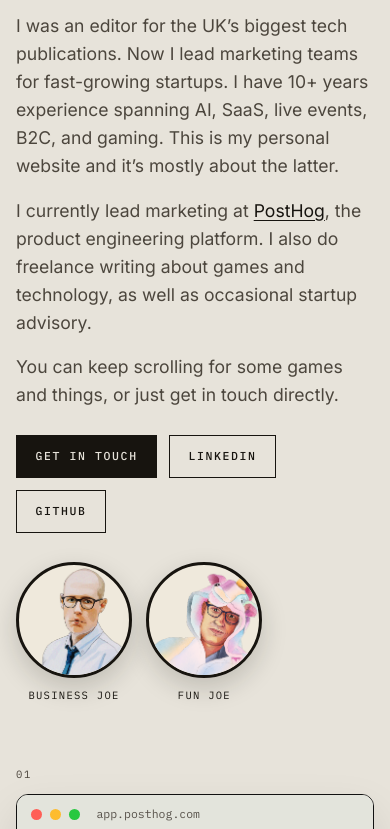
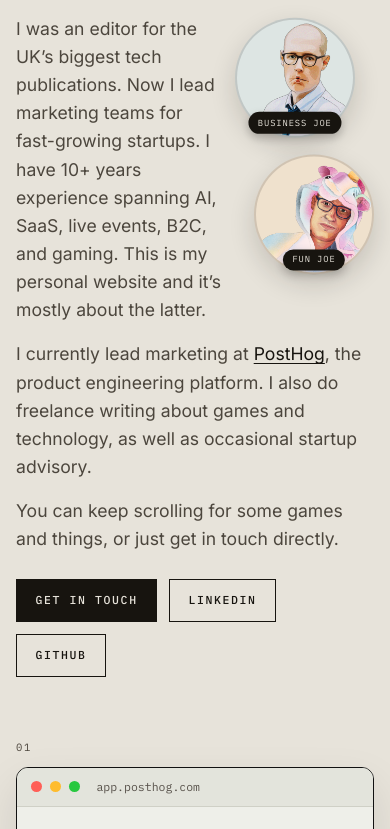
Before and after one commit to joethreepwood/joemartin-work, a plain HTML site: page index.html in a window 390 px wide. Shown: the part 212-1041 px from the top of the page. Drawn offline with nearby package versions, Linux system fonts and the light colour scheme; a web font is replaced by a local one.

Commit message:
Hero: floating-bubble headshots (stacked/staggered, circular text-wrap via shape-outside, bob+hover, tinted bgs, lighter borders); fix Paint mobile canvas collapse; drop undefined --ink-2

```diff
--- a/index.html
+++ b/index.html
@@ -51,9 +51,17 @@
 
   <!-- ===================== HERO ===================== -->
   <header class="hero">
-    <div class="hero__text">
-      <span class="hero__kick">Marketing for startups · recovering journalist</span>
-      <h1 class="hero__title">Hi, I&rsquo;m <em>Joe.</em></h1>
+    <span class="hero__kick">Marketing for startups · recovering journalist</span>
+    <h1 class="hero__title">Hi, I&rsquo;m <em>Joe.</em></h1>
+    <div class="hero__body">
+      <figure class="face face--business">
+        <img src="images/joe-business.png" alt="Illustrated portrait of Joe Martin in a shirt and tie">
+        <figcaption>Business Joe</figcaption>
+      </figure>
+      <figure class="face face--fun">
+        <img src="images/joe-fun.png" alt="Illustrated portrait of Joe Martin wearing a unicorn onesie">
+        <figcaption>Fun Joe</figcaption>
+      </figure>
       <p>
         I was an editor for the UK&rsquo;s biggest tech publications. Now I lead
         marketing teams for fast-growing startups. I have 10+ years experience
@@ -75,16 +83,6 @@
         <a class="btn" href="https://www.linkedin.com/in/joemartinwords/" target="_blank" rel="noopener">LinkedIn</a>
         <a class="btn" href="https://github.com/joethreepwood" target="_blank" rel="noopener">GitHub</a>
       </nav>
-    </div>
-    <div class="hero__faces">
-      <figure class="face">
-        <img src="images/joe-business.png" alt="Illustrated portrait of Joe Martin in a shirt and tie">
-        <figcaption>Business Joe</figcaption>
-      </figure>
-      <figure class="face">
-        <img src="images/joe-fun.png" alt="Illustrated portrait of Joe Martin wearing a unicorn onesie">
-        <figcaption>Fun Joe</figcaption>
-      </figure>
     </div>
   </header>
 
--- a/style.css
+++ b/style.css
@@ -44,18 +44,35 @@
       border:1px solid var(--ink);padding:.5rem .85rem;text-decoration:none;background:var(--ink);color:var(--paper);transition:opacity .15s;}
 .tbtn:hover{opacity:.85;}
 
-.hero{padding-top:clamp(2.5rem,6vw,4.5rem);padding-bottom:1.5rem;
-      display:grid;grid-template-columns:1.55fr .9fr;gap:clamp(1.5rem,4vw,3rem);align-items:start;}
+.hero{padding-top:clamp(2.5rem,6vw,4.5rem);padding-bottom:1.5rem;}
 .hero__kick{font-family:var(--mono);font-size:.68rem;letter-spacing:.16em;text-transform:uppercase;color:var(--soft);}
-.hero__title{font-family:var(--serif);font-size:clamp(2.8rem,8vw,5rem);margin:.3rem 0 1.2rem;line-height:1.02;letter-spacing:-.01em;}
+.hero__title{font-family:var(--serif);font-size:clamp(2.8rem,8vw,5rem);margin:.3rem 0 1.4rem;line-height:1.02;letter-spacing:-.01em;}
 .hero__title em{font-style:italic;}
-.hero__text p{max-width:56ch;font-size:1.1rem;color:var(--soft);margin:0 0 1rem;}
-.hero__text p a{color:var(--ink);text-underline-offset:3px;}
-.hero__faces{display:flex;gap:clamp(.9rem,2.5vw,1.6rem);justify-content:center;padding-top:.3rem;}
-.hero__faces .face{margin:0;text-align:center;}
-.hero__faces img{width:clamp(116px,13vw,164px);aspect-ratio:1;border-radius:50%;object-fit:cover;object-position:center 28%;
-      border:3px solid var(--ink);background:#efe9dc;box-shadow:0 10px 26px rgba(23,20,15,.18);}
-.hero__faces figcaption{margin-top:.6rem;font-family:var(--mono);font-size:.66rem;letter-spacing:.12em;text-transform:uppercase;color:var(--ink-2);}
+.hero__body{max-width:44rem;}
+.hero__body p{font-size:1.1rem;color:var(--soft);margin:0 0 1rem;}
+.hero__body p a{color:var(--ink);text-underline-offset:3px;}
+.hero__body .btns{clear:both;}
+
+/* floating bubble headshots — text wraps around the circular crop */
+.face{float:right;clear:right;position:relative;
+      width:clamp(130px,14vw,168px);height:clamp(130px,14vw,168px);
+      margin:.4rem 0 1.1rem 1.4rem;
+      shape-outside:circle(52%);shape-margin:14px;
+      animation:bob 6.5s ease-in-out infinite;}
+.face--business{margin-right:3.2rem;}
+.face--fun{margin-right:.4rem;}
+.face--fun{animation-duration:7.6s;animation-delay:-2.3s;}
+.face img{width:100%;height:100%;border-radius:50%;object-fit:cover;object-position:center 26%;
+      border:2px solid rgba(23,20,15,.14);box-shadow:0 10px 26px rgba(23,20,15,.16);
+      transition:transform .3s cubic-bezier(.2,.8,.2,1),box-shadow .3s ease;}
+.face--business img{background:#dde5e3;}
+.face--fun img{background:#efe1cd;}
+.face:hover img{transform:scale(1.06) rotate(-1.5deg);box-shadow:0 16px 34px rgba(23,20,15,.24);}
+.face figcaption{position:absolute;left:50%;bottom:4px;transform:translateX(-50%);
+      background:var(--ink);color:var(--paper);font-family:var(--mono);font-size:.55rem;letter-spacing:.1em;text-transform:uppercase;
+      padding:.24rem .6rem;border-radius:999px;white-space:nowrap;box-shadow:0 4px 10px rgba(0,0,0,.22);}
+@keyframes bob{0%,100%{transform:translateY(0)}50%{transform:translateY(-8px)}}
+@media(prefers-reduced-motion:reduce){.face{animation:none}}
 
 .btns{display:flex;flex-wrap:wrap;gap:.75rem;margin-top:1.6rem;}
 .btns--center{justify-content:center;}
@@ -266,8 +283,9 @@
 
 /* ---------- responsive ---------- */
 @media(max-width:820px){
-  .hero,.ph__body,.ik__body,.la,.crt,.quiz,.cy,.paint,.pol,.arc,.news{grid-template-columns:1fr;}
-  .hero__faces{justify-content:flex-start;}
+  .ph__body,.ik__body,.la,.crt,.quiz,.cy,.paint__canvas,.pol,.arc,.news{grid-template-columns:1fr;}
+  .face{width:120px;height:120px;margin:.2rem 0 1rem 1.1rem;shape-margin:10px;}
+  .face--business{margin-right:1.2rem;}
   .pod__player{flex-direction:column;align-items:flex-start;}
   .ik__diagram{position:static;}
   .crt__view{order:-1;}
```
